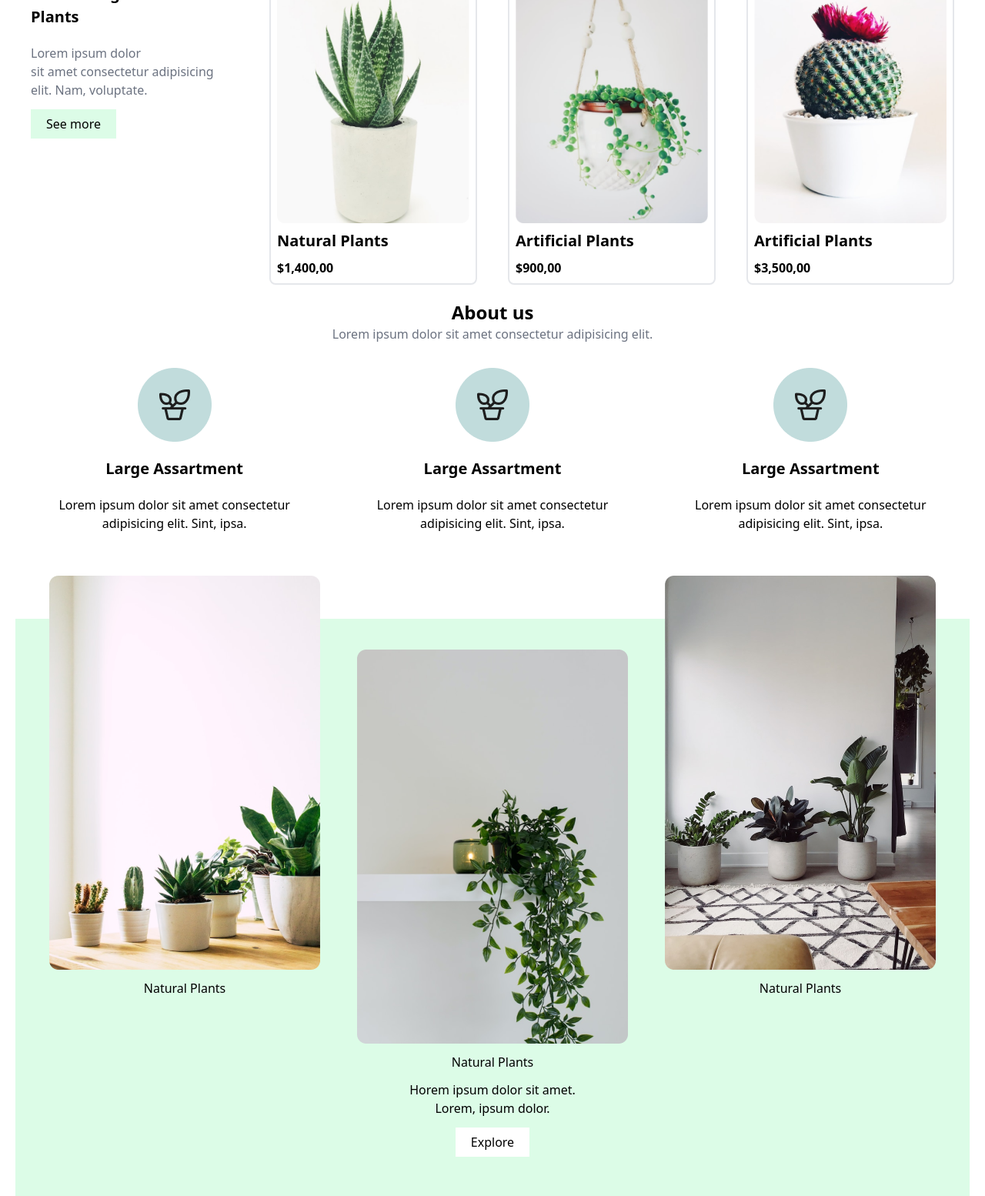
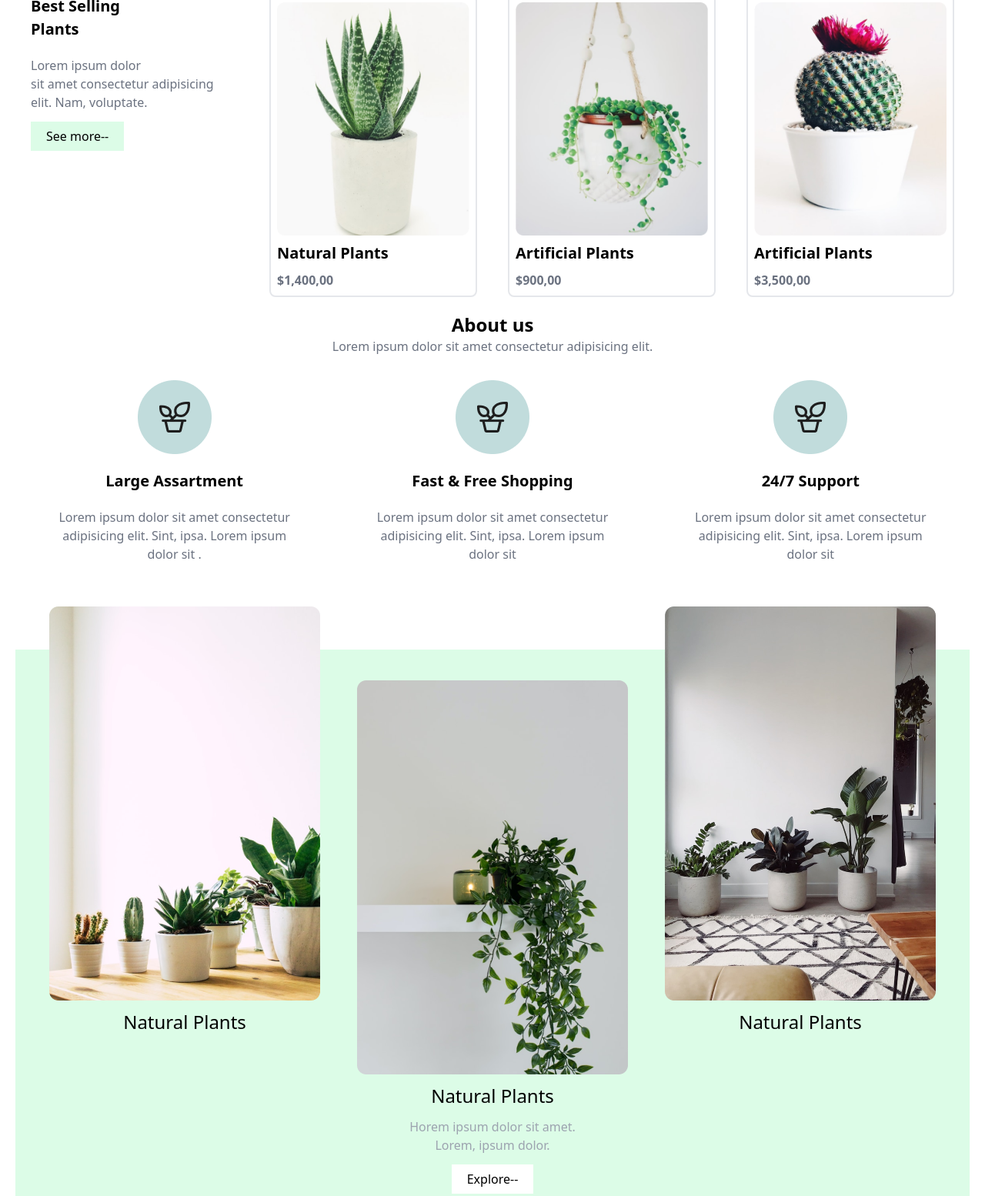
Before and after one commit to Zoirbek1/Zoirbek111, a plain HTML site: page index.html in a window 1280 px wide. Shown: the part 763-2317 px from the top of the page at 77% size. Drawn offline with nearby package versions, Linux system fonts and the light colour scheme.

Commit message:
Add files via upload

```diff
--- a/index.html
+++ b/index.html
@@ -49,7 +49,7 @@
 
       <!-- 2 -->
       <section>
-        <div class="container mt-24 mx-auto">
+        <div class="container mt-28 mx-auto">
           <div
             class="bg-green-100 grid grid-cols-2 gap-2 flex items-center rounded-2xl w-full"
           >
@@ -99,22 +99,22 @@
               sit amet consectetur adipisicing <br />
               elit. Nam, voluptate.
             </p>
-            <a href="" class="bg-green-100 px-5 py-2">See more</a>
+            <a href="" class="bg-green-100 px-5 py-2">See more--</a>
           </div>
           <div class="m-5 border-2 border-gray-200 rounded-lg p-2">
             <img class="mb-2 w-full" src="1.png" alt="" />
             <h1 class="mb-2 font-bold text-[20px]">Natural Plants</h1>
-            <p class="font-bold">$1,400,00</p>
+            <p class="font-bold text-gray-500">$1,400,00</p>
           </div>
           <div class="m-5 border-2 border-gray-200 rounded-lg p-2">
             <img class="mb-2 w-full" src="2.png" alt="" />
             <h1 class="mb-2 font-bold text-[20px]">Artificial Plants</h1>
-            <p class="font-bold">$900,00</p>
+            <p class="font-bold text-gray-500">$900,00</p>
           </div>
           <div class="m-5 border-2 border-gray-200 rounded-lg p-2">
             <img class="mb-2 w-full" src="3.png" alt="" />
             <h1 class="mb-2 font-bold text-[20px]">Artificial Plants</h1>
-            <p class="font-bold">$3,500,00</p>
+            <p class="font-bold text-gray-500">$3,500,00</p>
           </div>
         </div>
       </section>
@@ -132,25 +132,25 @@
           <div class="text-center mx-10">
             <img class="mx-auto mb-5" src="4,2.png" alt="" />
             <h1 class="mb-5 font-bold text-[20px]">Large Assartment</h1>
-            <p>
+            <p class="text-gray-500">
               Lorem ipsum dolor sit amet consectetur adipisicing elit. Sint,
-              ipsa.
+              ipsa. Lorem ipsum dolor sit .
             </p>
           </div>
           <div class="text-center mx-10">
             <img class="mx-auto mb-5" src="4,2.png" alt="" />
-            <h1 class="mb-5 font-bold text-[20px]">Large Assartment</h1>
-            <p>
+            <h1 class="mb-5 font-bold text-[20px]">Fast & Free Shopping</h1>
+            <p class="text-gray-500">
               Lorem ipsum dolor sit amet consectetur adipisicing elit. Sint,
-              ipsa.
+              ipsa. Lorem ipsum dolor sit
             </p>
           </div>
           <div class="text-center mx-10">
             <img class="mx-auto mb-5" src="4,2.png" alt="" />
-            <h1 class="mb-5 font-bold text-[20px]">Large Assartment</h1>
-            <p>
+            <h1 class="mb-5 font-bold text-[20px]">24/7 Support</h1>
+            <p class="text-gray-500">
               Lorem ipsum dolor sit amet consectetur adipisicing elit. Sint,
-              ipsa.
+              ipsa. Lorem ipsum dolor sit
             </p>
           </div>
         </div>
@@ -163,21 +163,21 @@
         >
           <div class="mx-auto animate__animated animate__fadeInUpBig -mt-24">
             <img src="5,1.png" alt="" />
-            <h1 class="text-center mt-3">Natural Plants</h1>
+            <h1 class="text-center text-2xl mt-3">Natural Plants</h1>
           </div>
           <div class="mx-auto animate__animated animate__fadeInDown mb-24">
             <img src="5,2.png" alt="" />
-            <h1 class="text-center mt-3">Natural Plants</h1>
-            <p class="text-center mt-3">
+            <h1 class="text-center mt-3 text-2xl">Natural Plants</h1>
+            <p class="text-center mt-3 text-gray-400">
               Horem ipsum dolor sit amet. <br />Lorem, ipsum dolor.
             </p>
             <p class="text-center mt-5">
-              <a href="" class="bg-white px-5 py-2">Explore</a>
+              <a href="" class="bg-white px-5 py-2">Explore--</a>
             </p>
           </div>
           <div class="mx-auto animate__animated animate__fadeInUpBig -mt-24">
             <img src="5,3.png" alt="" />
-            <h1 class="text-center mt-3">Natural Plants</h1>
+            <h1 class="text-center mt-3 text-2xl">Natural Plants</h1>
           </div>
         </div>
       </section>
@@ -265,6 +265,7 @@
           </article>
         </div>
       </div>
+      <i>Zoirbek Sodiqjanov</i>
     </section>
 
     <script
```
